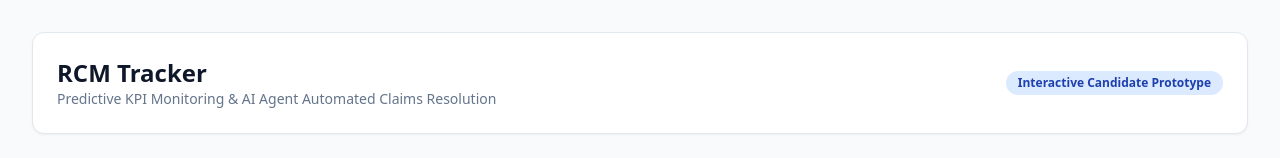
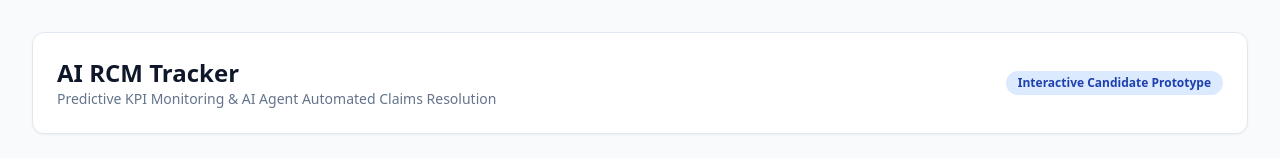
Before and after one commit to gpk21-co/rcm-tracker, a plain HTML site: page index.html in a window 1280 px wide. Shown: the top 158 px of the page. Drawn offline with nearby package versions, Linux system fonts and the light colour scheme.

Commit message:
Update index.html

```diff
--- a/index.html
+++ b/index.html
@@ -12,7 +12,7 @@
         <!-- Header -->
         <div class="flex justify-between items-center bg-white p-6 rounded-xl shadow-sm border border-slate-200">
             <div>
-                <h1 class="text-2xl font-bold text-slate-900">RCM Tracker</h1>
+                <h1 class="text-2xl font-bold text-slate-900">AI RCM Tracker</h1>
                 <p class="text-sm text-slate-500">Predictive KPI Monitoring & AI Agent Automated Claims Resolution</p>
             </div>
             <span class="bg-blue-100 text-blue-800 text-xs font-semibold px-3 py-1 rounded-full">Interactive Candidate Prototype</span>
```
